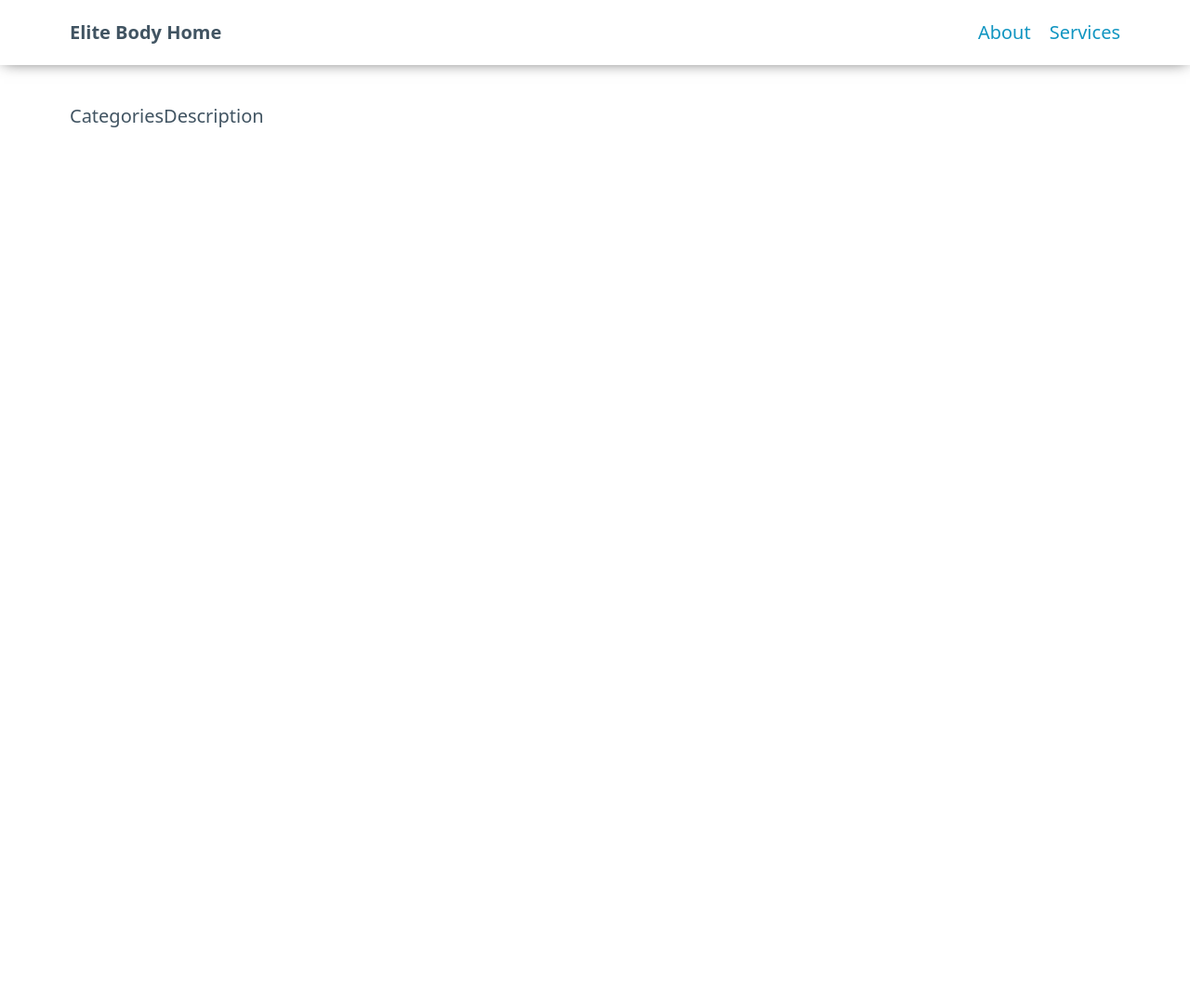
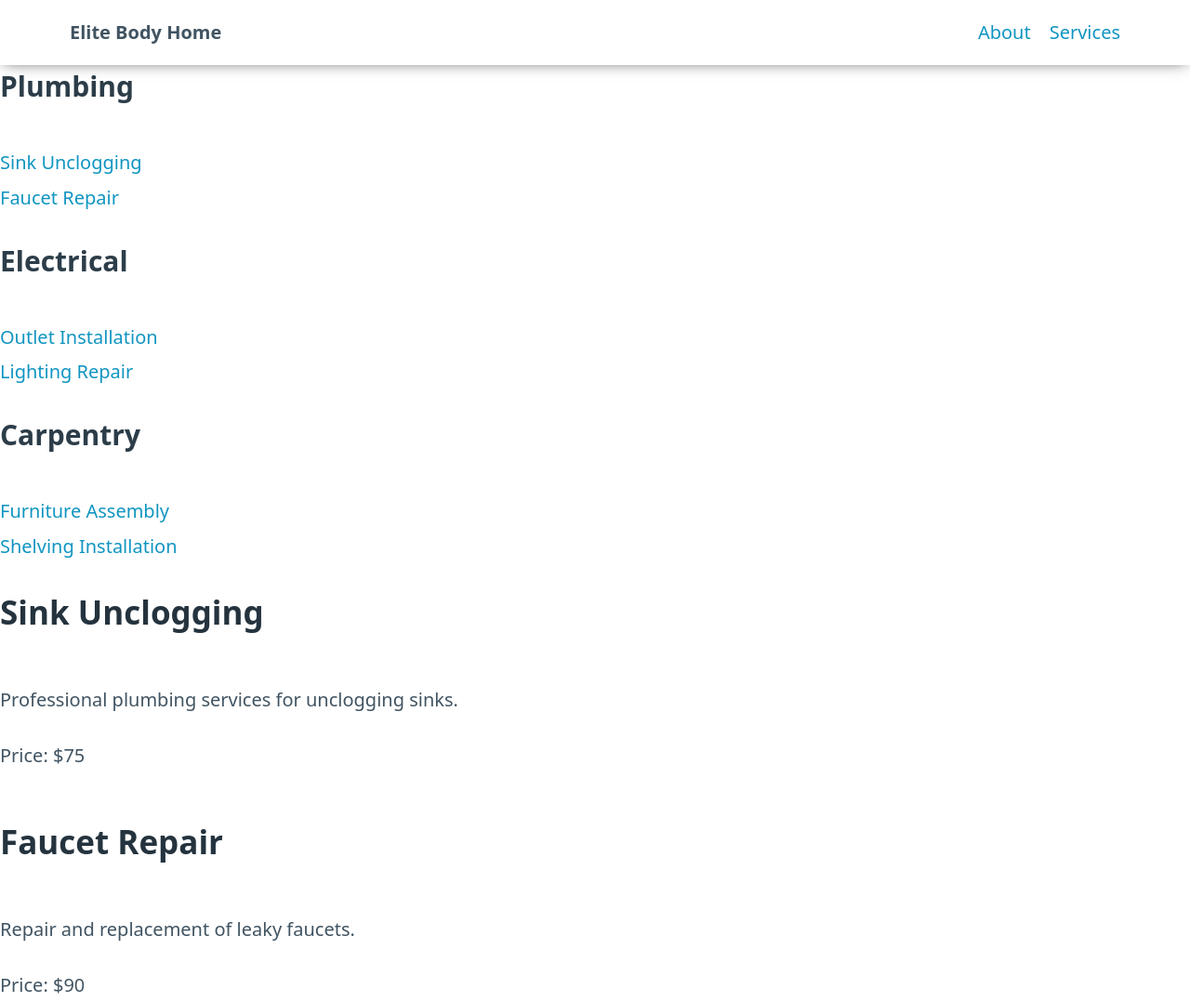
Before and after one commit to nedalturas/Elite-Body-Home, a plain HTML site: page services.html in a window 1280 px wide. Shown: the top 1078 px of the page at 93% size. Before the commit the page ends 800 px from the top, so only its background shows below. Drawn offline with nearby package versions, Linux system fonts and the light colour scheme.

Commit message:
added the services dynamically

```diff
--- a/app.js
+++ b/app.js
@@ -0,0 +1,88 @@
+fetch('services.json')
+  .then((response) => response.json())
+  .then((data) => {
+    renderCategories(data);
+  })
+  .catch((error) => console.error('Error:', error));
+
+function renderCategories(data) {
+  const categoryContainer = document.getElementById('category-container');
+  const serviceDetails = document.getElementById('service-details');
+
+  const categories = [...new Set(data.map((service) => service.category))];
+
+  categories.forEach((category) => {
+    const categoryItem = document.createElement('li');
+    categoryItem.classList.add('category-item');
+    categoryItem.style.listStyle = 'none';
+
+    const categoryTitle = document.createElement('h3');
+    categoryTitle.textContent = category;
+    categoryTitle.addEventListener('click', () => {
+      toggleServices(categoryItem);
+    });
+
+    const serviceList = document.createElement('ul');
+    serviceList.classList.add('service-list');
+
+    data
+      .filter((service) => service.category === category)
+      .forEach((service) => {
+        const serviceItem = document.createElement('li');
+        serviceItem.classList.add('service-item');
+
+        const serviceLink = document.createElement('a');
+        serviceLink.href = '#';
+        serviceLink.textContent = service.name;
+        serviceLink.addEventListener('click', () => {
+          scrollToService(service.id);
+        });
+
+        serviceItem.appendChild(serviceLink);
+        serviceList.appendChild(serviceItem);
+      });
+
+    categoryItem.appendChild(categoryTitle);
+    categoryItem.appendChild(serviceList);
+    categoryContainer.appendChild(categoryItem);
+
+    const serviceSection = document.createElement('div');
+    serviceSection.id = category;
+    serviceSection.classList.add('service-section');
+
+    data
+      .filter((service) => service.category === category)
+      .forEach((service) => {
+        const sectionTitle = document.createElement('h2');
+        sectionTitle.textContent = service.name;
+
+        const sectionDescription = document.createElement('p');
+        sectionDescription.textContent = service.description;
+
+        const sectionPrice = document.createElement('p');
+        sectionPrice.textContent = `Price: $${service.price}`;
+
+        serviceSection.appendChild(sectionTitle);
+        serviceSection.appendChild(sectionDescription);
+        serviceSection.appendChild(sectionPrice);
+      });
+
+    serviceDetails.appendChild(serviceSection);
+  });
+}
+
+function toggleServices(categoryItem) {
+  const serviceList = categoryItem.querySelector('.service-list');
+  if (serviceList.style.display === 'none') {
+    serviceList.style.display = 'block';
+  } else {
+    serviceList.style.display = 'none';
+  }
+}
+
+function scrollToService(id) {
+  const serviceElement = document.getElementById(id);
+  if (serviceElement) {
+    serviceElement.scrollIntoView({ behavior: 'smooth' });
+  }
+}
--- a/services.html
+++ b/services.html
@@ -33,16 +33,10 @@
       </nav>
     </div>
 
-    <div class="services container">
-      <div class="service_grid">
-        <div class="categories">
-          Categories
-        </div>
-
-        <div class="content">Description</div>
-      </div>
+    <div class="services-container">
+      <div class="category-container" id="category-container"></div>
+      <div id="service-details"></div>
     </div>
-
 
   </body>
 </html>
--- a/services.json
+++ b/services.json
@@ -1,20 +1,44 @@
 [
-    {
-      "name": "Category 1",
-      "services": [
-        {
-          "name": "Service 1",
-          "description": "This is the description for Service 1 under Category 1."
-        }
-      ]
-    },
-    {
-      "name": "Category 2",
-      "services": [
-        {
-          "name": "Service 2",
-          "description": "This is the description for Service 2 under Category 2."
-        }
-      ]
-    }
-  ]
+  {
+    "id": "plumbing-1",
+    "name": "Sink Unclogging",
+    "description": "Professional plumbing services for unclogging sinks.",
+    "price": 75.0,
+    "category": "Plumbing"
+  },
+  {
+    "id": "plumbing-2",
+    "name": "Faucet Repair",
+    "description": "Repair and replacement of leaky faucets.",
+    "price": 90.0,
+    "category": "Plumbing"
+  },
+  {
+    "id": "electrical-1",
+    "name": "Outlet Installation",
+    "description": "Installation of new electrical outlets.",
+    "price": 60.0,
+    "category": "Electrical"
+  },
+  {
+    "id": "electrical-2",
+    "name": "Lighting Repair",
+    "description": "Repair and replacement of lighting fixtures.",
+    "price": 55.0,
+    "category": "Electrical"
+  },
+  {
+    "id": "carpentry-1",
+    "name": "Furniture Assembly",
+    "description": "Assembly of flat-pack furniture.",
+    "price": 45.0,
+    "category": "Carpentry"
+  },
+  {
+    "id": "carpentry-2",
+    "name": "Shelving Installation",
+    "description": "Custom shelving installation.",
+    "price": 50.0,
+    "category": "Carpentry"
+  }
+]
```
